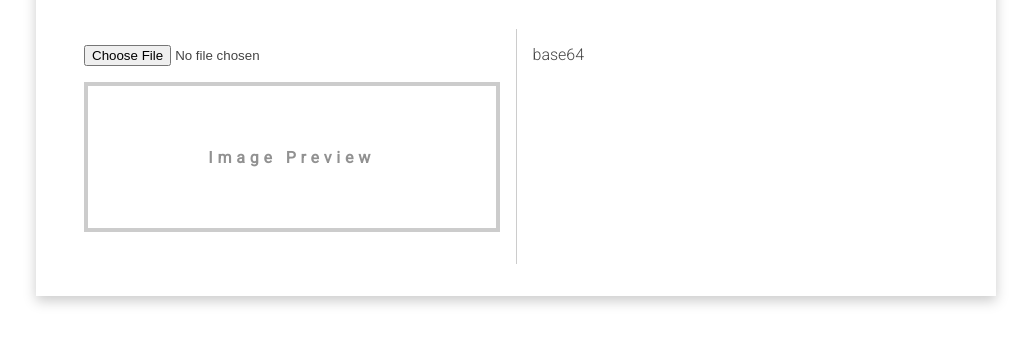
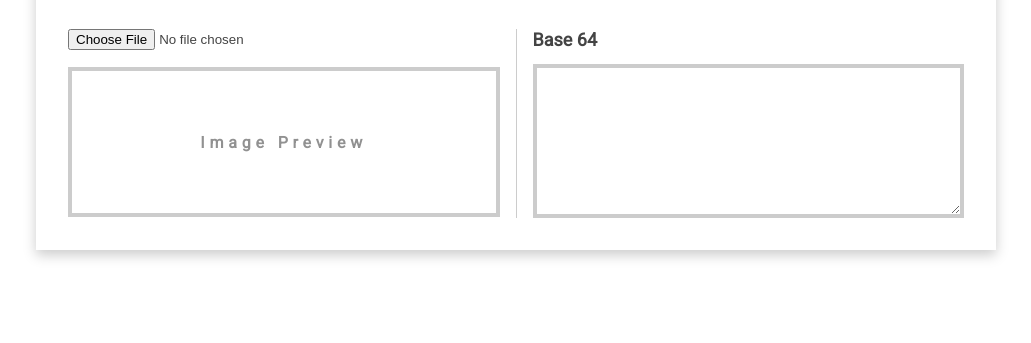
Before and after one commit to DouglasAmarelo/image-to-base64, a website with bundled scripts: page index.html in a window 1280 px wide. Shown: the part 139-482 px from the top of the page, without its empty margins (124-1155 px from the left). Built offline with nearby package versions, Linux system fonts and the light colour scheme.

Commit message:
Styles and script

```diff
--- a/index.html
+++ b/index.html
@@ -23,17 +23,20 @@
       </header>
 
       <div class="grid">
-        <div class="file-upload">
+        <div class="file-upload-container">
           <input
             type="file"
             name="image-upload"
-            id="image-upload"
-            class="image-upload"
+            id="file-upload"
+            class="file-upload"
           />
           <div class="image-preview"></div>
         </div>
 
-        <div>base64</div>
+        <div class="base64-container">
+          <strong>Base 64</strong>
+          <textarea name="base64" id="base64"></textarea>
+        </div>
       </div>
     </div>
     <script src="./src/js/app.js"></script>
--- a/src/js/app.js
+++ b/src/js/app.js
@@ -1,8 +1,41 @@
 import '../styles/style.scss';
 
 const app = () => {
+  'use strict';
+
+  const $uploadContainer = document.querySelector('.file-upload-container');
+  const $base64Container = document.querySelector('.base64-container');
+
+  const $inputFile = $uploadContainer.querySelector('.file-upload');
+  const $imagePreview = $uploadContainer.querySelector('.image-preview');
+
   const start = () => {
     console.log('@ Starting...');
+
+    $inputFile.addEventListener('change', e => {
+      const [file] = e?.target?.files;
+
+      if (!file) return updateImage();
+
+      const reader = new FileReader();
+
+      reader.addEventListener('load', function () {
+        const image = this.result;
+
+        updateImage(image);
+        updateBase64(image);
+      });
+
+      reader.readAsDataURL(file);
+    });
+  };
+
+  const updateImage = file => {
+    $imagePreview.innerHTML = file ? `<img src="${file}" alt="" />` : '';
+  };
+
+  const updateBase64 = file => {
+    $base64Container.querySelector('textarea').value = file;
   };
 
   return {
--- a/src/styles/style.scss
+++ b/src/styles/style.scss
@@ -31,7 +31,6 @@ h5 {
 }
 
 .container {
-  // border: 1px solid var(--border-color);
   box-shadow: 0 5px 12px var(--border-color);
   margin: 2em auto;
   max-width: 960px;
@@ -52,8 +51,19 @@ h5 {
 
   & > div {
     background-color: #fff;
-    padding: 1em;
+
+    &:nth-child(odd) {
+      padding-right: 1em;
+    }
+
+    &:nth-child(even) {
+      padding-left: 1em;
+    }
   }
+}
+
+.file-upload {
+  height: 22px;
 }
 
 .image-preview {
@@ -61,14 +71,37 @@ h5 {
   border: 4px solid var(--border-color);
   display: flex;
   justify-content: center;
-  margin: 1em 0;
+  margin-top: 1em;
   min-height: 150px;
   position: relative;
 
-  &::before {
+  &:empty:before {
     color: var(--font-primary-color-light);
     content: 'Image Preview';
     font-weight: bold;
     letter-spacing: 0.3em;
   }
+
+  img {
+    display: block;
+    max-width: 100%;
+  }
 }
+
+.base64-container {
+  strong {
+    display: block;
+    font-size: 18px;
+    height: 24px;
+  }
+
+  textarea {
+    border: 4px solid var(--border-color);
+    font-size: 11px;
+    margin-top: 1em;
+    height: calc(100% - (24px + 1em));
+    min-height: 150px;
+    width: 100%;
+    resize: vertical;
+  }
+}
```
